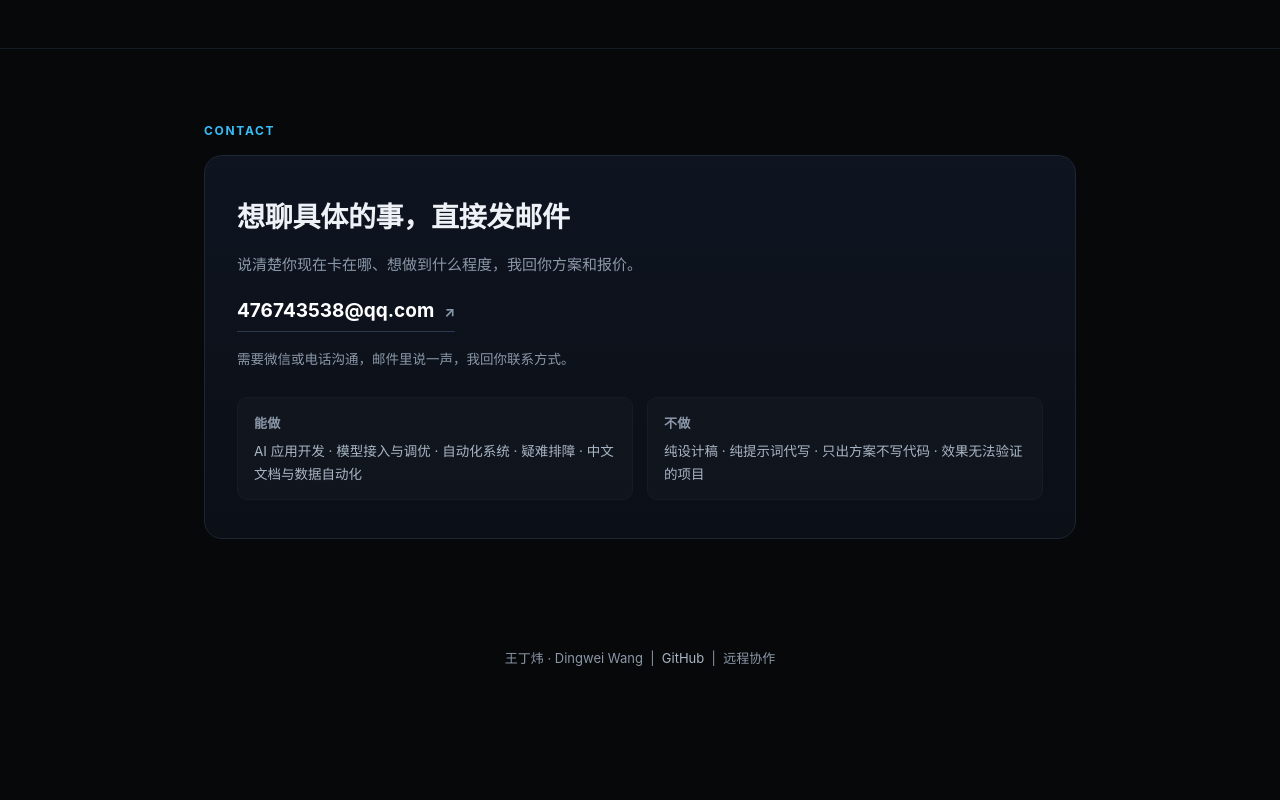
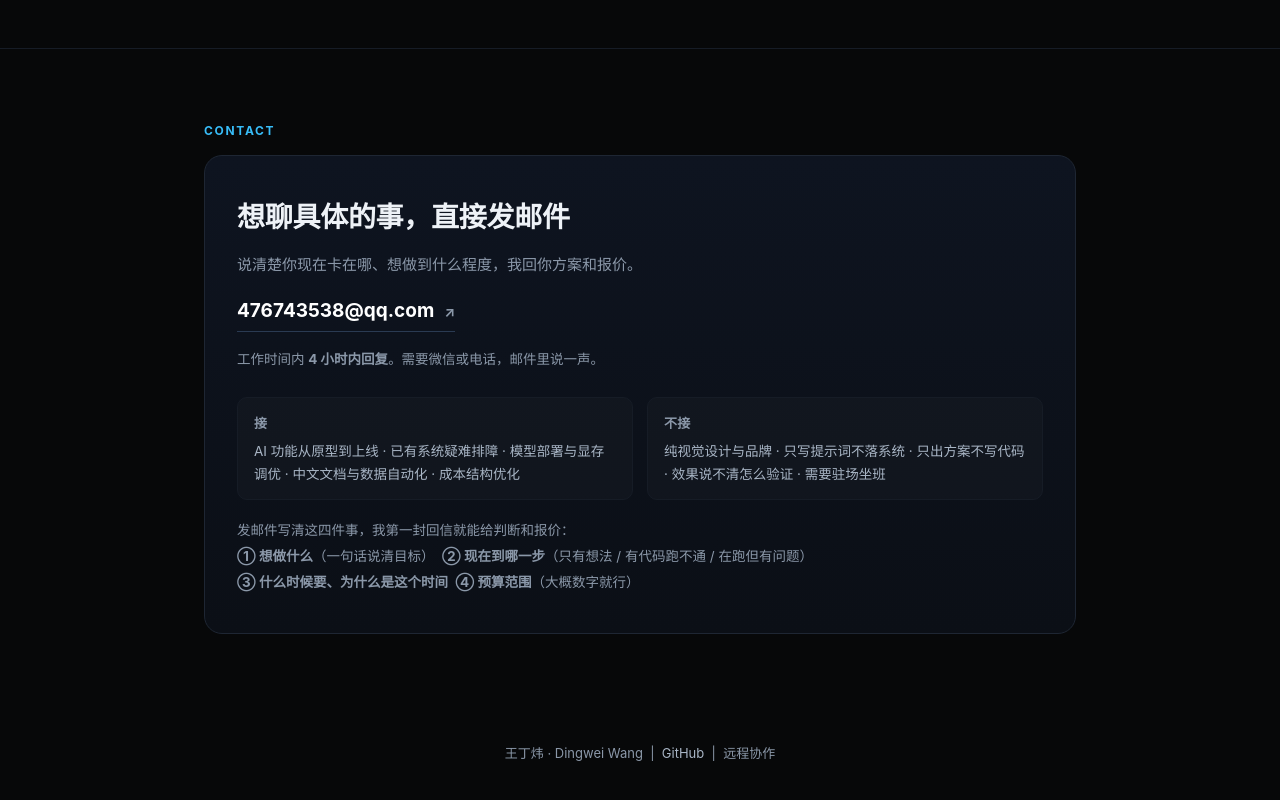
Before and after one commit to wangdinwei/wangdinwei.github.io, a plain HTML site: page index.html in a window 1280 px wide. Shown: the part 6077-6877 px from the top of the page. Before the commit the page ends 6803 px from the top, so only its background shows below. Drawn offline with Linux system fonts and the light colour scheme.

Commit message:
Be specific about scope and what to put in the first email

```diff
--- a/index.html
+++ b/index.html
@@ -500,17 +500,22 @@
       <h2>想聊具体的事，直接发邮件</h2>
       <p class="sub" style="margin-bottom:0">说清楚你现在卡在哪、想做到什么程度，我回你方案和报价。</p>
       <a class="mail" href="mailto:476743538@qq.com">476743538@qq.com <span style="font-size:14px;color:var(--text-3)">↗</span></a>
-      <p class="note">需要微信或电话沟通，邮件里说一声，我回你联系方式。</p>
+      <p class="note">工作时间内 <b>4 小时内回复</b>。需要微信或电话，邮件里说一声。</p>
       <div class="scope">
         <div>
-          <h4>能做</h4>
-          <p>AI 应用开发 · 模型接入与调优 · 自动化系统 · 疑难排障 · 中文文档与数据自动化</p>
+          <h4>接</h4>
+          <p>AI 功能从原型到上线 · 已有系统疑难排障 · 模型部署与显存调优 · 中文文档与数据自动化 · 成本结构优化</p>
         </div>
         <div>
-          <h4>不做</h4>
-          <p>纯设计稿 · 纯提示词代写 · 只出方案不写代码 · 效果无法验证的项目</p>
+          <h4>不接</h4>
+          <p>纯视觉设计与品牌 · 只写提示词不落系统 · 只出方案不写代码 · 效果说不清怎么验证 · 需要驻场坐班</p>
         </div>
       </div>
+      <p class="note" style="margin-top:18px;line-height:1.9">
+        发邮件写清这四件事，我第一封回信就能给判断和报价：<br>
+        <b>① 想做什么</b>（一句话说清目标）&nbsp; <b>② 现在到哪一步</b>（只有想法 / 有代码跑不通 / 在跑但有问题）<br>
+        <b>③ 什么时候要、为什么是这个时间</b>&nbsp; <b>④ 预算范围</b>（大概数字就行）
+      </p>
     </div>
   </div>
 </section>
```
